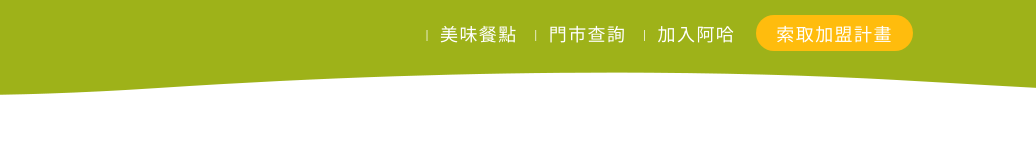
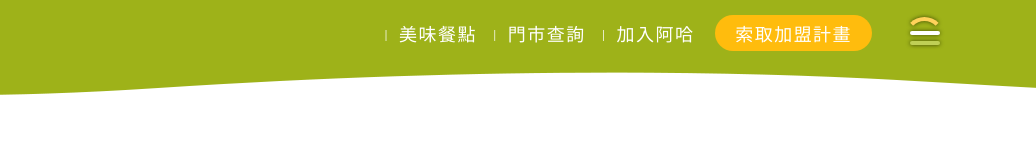
Before and after one commit to Stanrighttoleft/SCSS, a website: page index-copy.html in a window 1280 px wide. Shown: the top 160 px of the page, 244-1280 px from the left. Drawn offline with Linux system fonts and the light colour scheme.

Commit message:
make the burger menu animation

```diff
--- a/index-copy.html
+++ b/index-copy.html
@@ -61,11 +61,13 @@
         </ul>
     </div>
     <div class="burger">
-      <a href="" class="menu">
+
+      <div class="box">
         <div class="one"></div>
         <div class="two"></div>
         <div class="three"></div>
-      </a>
+
+      </div>
     </div>
   </header>
   </nav>
--- a/stylesheet/nav-copy.css
+++ b/stylesheet/nav-copy.css
@@ -93,10 +93,10 @@ nav{
     align-items: flex-start;
 }
 .burger{
-    flex-grow:0;
+    min-width:50px;
 }
 .burger a{
-    display:none;
+
 }
 .list{
     flex-grow:8;
@@ -223,11 +223,75 @@ nav a{
         height:70px;
 
     }
-    .menu div{
+    /*set up the burger menu icon*/
+    .box{
+        margin-top: -15px;
+        margin-left:30px;
+        position:relative;
+
+    }
+    .one {
+
+        width: 40px;
+        height:40px;
+        border:solid 4px #ffd25b;
+        border-color:#ffd25b transparent transparent  transparent;
+        transform: translate(-14%,80%) ;
+        filter:drop-shadow(0 0 2px #3b4402);
+        border-radius:5rem/5rem;
+        transition-duration:1s;
+
+    }
+    .box:hover .one{
+        border:solid 4px #ffd25b;
+        border-color:transparent transparent transparent  transparent;
+        transform: translate(-14%,100%) ;
+    }
+
+
+    .two{
         height:4px;
-        background-color:white;
+        width:30px;
+        background-color:white !important;
+        margin:6px 0;
+        border-radius:25px;
+        z-index:10;
+        filter:drop-shadow(0 0 2px #3b4402);
+        transition-duration: 1s;
+
+    }
+    .box:hover .two{
+        height:4px;
+        width:30px;
+        background-color:#ffd25b !important;
+        margin:6px 0;
+        border-radius:25px;
+        z-index:10;
+        filter:drop-shadow(0 0 2px #3b4402);
+        transform:rotate(-40deg)
+    }
+    .three{
+        height:4px;
+        width:30px;
+        background-color:#bfcf56 !important;
         margin:5px 0;
         border-radius:25px;
+        z-index:10;
+        filter:drop-shadow(0 0 2px #3b4402);
+        transition-duration: 1s;
+
+
+    }
+    .box:hover .three{
+        height:4px;
+        width:30px;
+        background-color:white !important;
+        margin:5px 0;
+        border-radius:25px;
+        z-index:10;
+        filter:drop-shadow(0 0 2px #3b4402);
+        transform: rotate(40deg) translateY(-7px) translateX(-6px);
+
 
     }
     .list{
```
